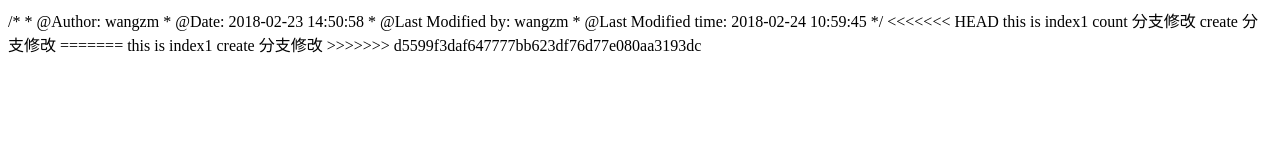
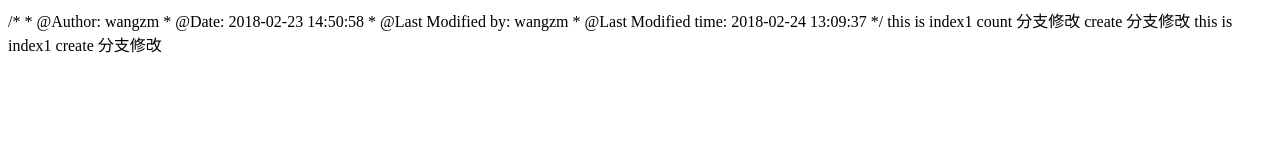
Before and after one commit to wangzm123/hello-word, a plain HTML site: page index1.html in a window 1280 px wide. Drawn offline with Linux system fonts and the light colour scheme.

Commit message:
【表情】34534

```diff
--- a/index1.html
+++ b/index1.html
@@ -2,7 +2,7 @@
  * @Author: wangzm
  * @Date: 2018-02-23 14:50:58
  * @Last Modified by: wangzm
- * @Last Modified time: 2018-02-24 10:59:45
+ * @Last Modified time: 2018-02-24 13:09:37
  */
 <!DOCTYPE html>
 <html lang="en">
@@ -13,11 +13,8 @@
   <title>Document</title>
 </head>
 <body>
-<<<<<<< HEAD
   this is index1 count 分支修改
   create  分支修改
-=======
   this is index1 create 分支修改
->>>>>>> d5599f3daf647777bb623df76d77e080aa3193dc
 </body>
 </html>
```
